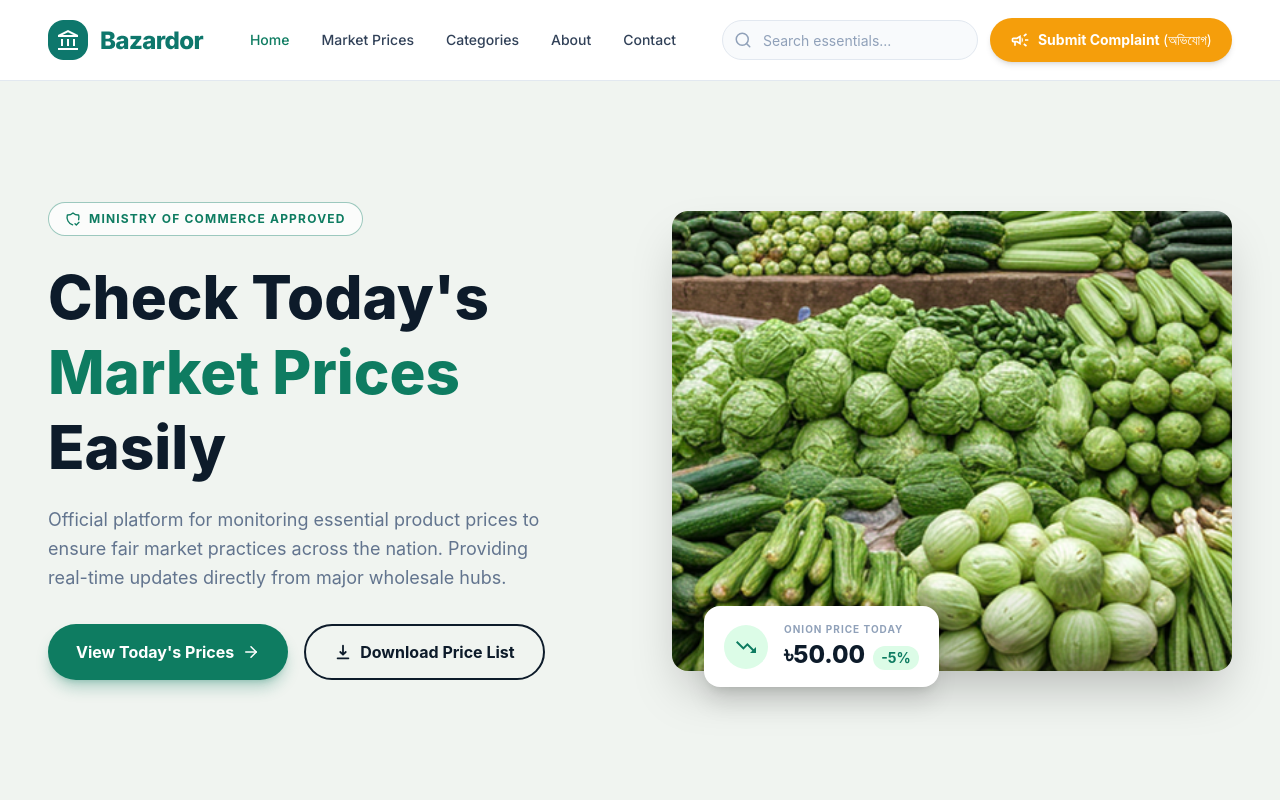
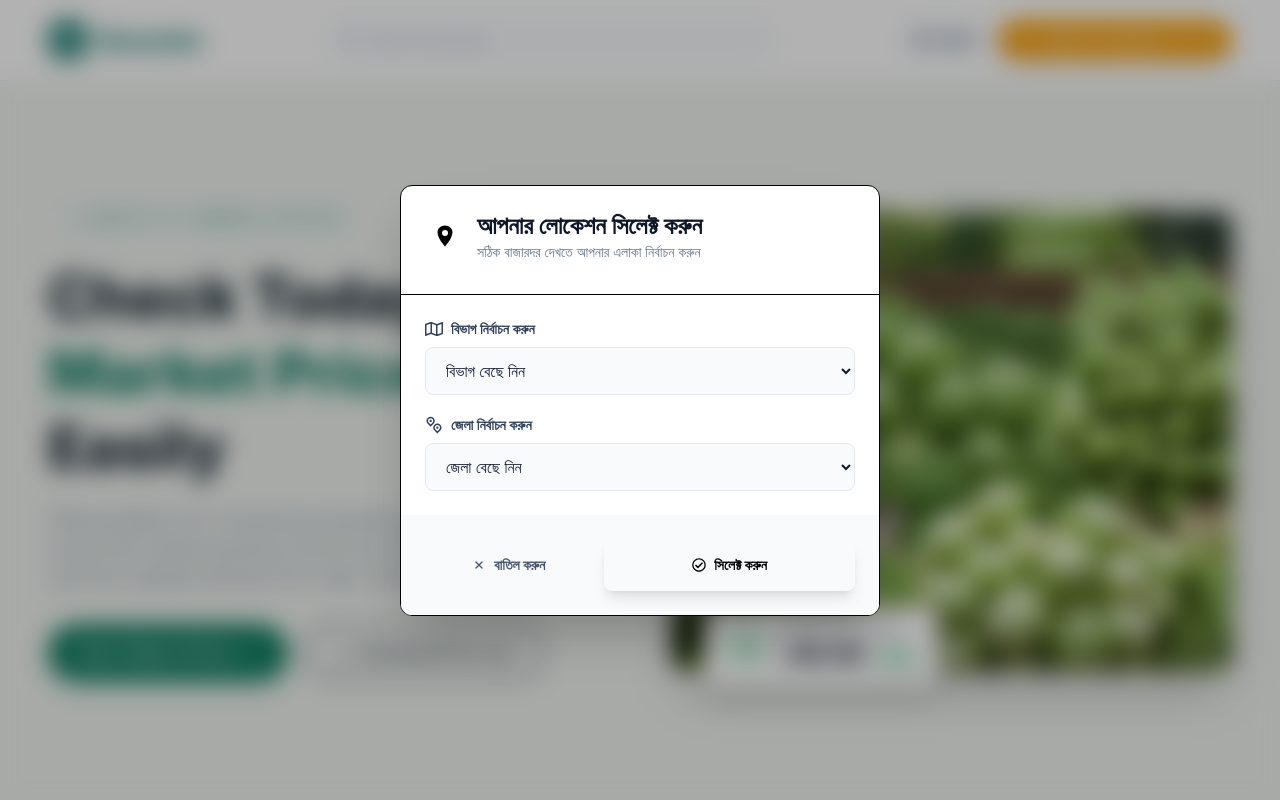
Before and after one commit to almahmud-dev/BazarDor, a React (Vite) app: page / in a window 1280 px wide. Shown: the top 800 px of the page. Built offline with nearby package versions, Linux system fonts and the light colour scheme.

Commit message:
Modal add

```diff
--- a/package.json
+++ b/package.json
@@ -15,7 +15,8 @@
     "react": "^19.2.0",
     "react-dom": "^19.2.0",
     "react-icons": "^5.6.0",
-    "tailwindcss": "^4.2.1"
+    "tailwindcss": "^4.2.1",
+    "zustand": "^5.0.11"
   },
   "devDependencies": {
     "@eslint/js": "^9.39.1",
--- a/src/App.jsx
+++ b/src/App.jsx
@@ -1,14 +1,16 @@
-import React from 'react'
+import { useEffect, useState } from 'react'  // ✅ useState add
 import Navber from './components/Navber'
 import Banner from './components/Banner'
 import Items from './components/Items'
 import Category from './components/Category'
 import From from './components/From'
 import Footer from './components/Footer'
-import { useEffect } from 'react'
 import Lenis from 'lenis'
+import Modal from './components/Model'
 
 const App = () => {
+  const [showModal, setShowModal] = useState(true);
+
   useEffect(() => {
     const lenis = new Lenis({
       duration: 1.2,
@@ -26,6 +28,8 @@ const App = () => {
 
   return (
     <>
+      {showModal && <Modal onClose={() => setShowModal(false)} />}
+      {/* <Modal/> */}
       <Navber/>
       <Banner/>
       <Items/>
--- /dev/null
+++ b/src/components/Model.jsx
@@ -0,0 +1,135 @@
+import React, { useState } from "react";
+import { FaRegCheckCircle, FaRegMap } from "react-icons/fa";
+import { IoClose, IoLocationSharp } from "react-icons/io5";
+import { RiPinDistanceLine } from "react-icons/ri";
+import useLocationStore from '../store/locationStore' // ✅ এই line add করুন
+const Modal = ({ onClose }) => {
+    const setLocation = useLocationStore((state) => state.setLocation)
+  const [division, setDivision] = useState("");
+  const [district, setDistrict] = useState("");
+
+  const handleSubmit = () => {
+    setLocation(division, district)
+    onClose();
+  };
+
+
+  const divisions = [
+    { value: "dhaka", label: "ঢাকা" },
+    { value: "chattogram", label: "চট্টগ্রাম" },
+    { value: "rajshahi", label: "রাজশাহী" },
+    { value: "khulna", label: "খুলনা" },
+    { value: "barishal", label: "বরিশাল" },
+    { value: "sylhet", label: "সিলেট" },
+    { value: "rangpur", label: "রংপুর" },
+    { value: "mymensingh", label: "ময়মনসিংহ" },
+  ];
+
+  const districts = [
+    { value: "ঢাকা সদর", label: "ঢাকা সদর" },
+    { value: "গাজীপুর", label: "গাজীপুর" },
+    { value: "নারায়ণগঞ্জ", label: "নারায়ণগঞ্জ" },
+    { value: "নারসিংদী", label: "নারসিংদী" },
+    { value: "মুন্সিগঞ্জ", label: "মুন্সিগঞ্জ" },
+    { value: "মানিকগঞ্জ", label: "মানিকগঞ্জ" },
+    { value: "টাঙ্গাইল", label: "টাঙ্গাইল" },
+  ];
+
+  return (
+    <section className="fixed inset-0 flex items-center justify-center z-50">
+      <div
+        className="modal-overlay fixed inset-0 flex items-center justify-center p-4 bg-black/30 backdrop-blur-md"
+        onClick={onClose}
+      >
+        <div
+          className="bg-white w-full max-w-120 rounded-xl shadow-2xl overflow-hidden border border-primary/10"
+          onClick={(e) => e.stopPropagation()}
+        >
+          {/* Header */}
+          <div className="p-3 sm:p-6 border-b border-primary/10">
+            <div className="flex items-center gap-3 mb-2">
+              <div className="size-10 rounded-full bg-primary/10 flex items-center justify-center text-primary">
+                <IoLocationSharp className="text-2xl" />
+              </div>
+              <div>
+                <h1 className="xs:text-base sm:text-2xl font-bold text-slate-900">
+                  আপনার লোকেশন সিলেক্ট করুন
+                </h1>
+                <p className="text-xs sm:text-sm text-slate-500">
+                  সঠিক বাজারদর দেখতে আপনার এলাকা নির্বাচন করুন
+                </p>
+              </div>
+            </div>
+          </div>
+
+          {/* Body */}
+          <div className="p-4 sm:p-6 space-y-5">
+            {/* Division */}
+            <div className="flex flex-col gap-2">
+              <label className="text-sm font-semibold text-slate-700 flex items-center gap-2">
+                <FaRegMap className="text-primary text-lg" />
+                বিভাগ নির্বাচন করুন
+              </label>
+              <select
+                value={division}
+                onChange={(e) => setDivision(e.target.value)}
+                className="w-full h-12 px-4 rounded-lg border border-slate-200 bg-slate-50 text-slate-900 focus:ring-2 focus:ring-primary focus:border-primary outline-none transition-all cursor-pointer"
+              >
+                <option value="" disabled>
+                  বিভাগ বেছে নিন
+                </option>
+                {divisions.map((div) => (
+                  <option key={div.value} value={div.value}>
+                    {div.label}
+                  </option>
+                ))}
+              </select>
+            </div>
+
+            {/* District */}
+            <div className="flex flex-col gap-2">
+              <label className="text-sm font-semibold text-slate-700 flex items-center gap-2">
+                <RiPinDistanceLine className="text-primary text-lg" />
+                জেলা নির্বাচন করুন
+              </label>
+              <select
+                value={district}
+                onChange={(e) => setDistrict(e.target.value)}
+                className="w-full h-12 px-4 rounded-lg border border-slate-200 bg-slate-50 text-slate-900 focus:ring-2 focus:ring-primary focus:border-primary outline-none transition-all cursor-pointer"
+              >
+                <option value="" disabled>
+                  জেলা বেছে নিন
+                </option>
+                {districts.map((dist) => (
+                  <option key={dist.value} value={dist.value}>
+                    {dist.label}
+                  </option>
+                ))}
+              </select>
+            </div>
+          </div>
+
+          {/* Footer */}
+          <div className="p-2 sm:p-6 bg-slate-50 flex gap-2 sm:gap-3 text-sm xs:text-base">
+            <button
+              onClick={onClose}
+              className="flex-1 rounded-lg font-bold text-slate-600 hover:bg-slate-200 transition-colors flex items-center justify-center gap-2"
+            >
+              <IoClose className="xs:text-lg" />
+              বাতিল করুন
+            </button>
+            <button
+              onClick={handleSubmit}
+              className="flex-[1.5] py-2 sm:py-4 rounded-lg font-bold bg-primary text-black hover:bg-primary/90 transition-colors shadow-lg shadow-primary/20 flex items-center justify-center gap-2"
+            >
+              <FaRegCheckCircle className="xs:text-lg" />
+              সিলেক্ট করুন
+            </button>
+          </div>
+        </div>
+      </div>
+    </section>
+  );
+};
+
+export default Modal;
--- a/src/components/Navber.jsx
+++ b/src/components/Navber.jsx
@@ -1,63 +1,79 @@
 import React, { useState } from 'react';
 import { FiSearch } from "react-icons/fi";
-import { RiGovernmentLine } from "react-icons/ri";
 import { MdOutlineCampaign } from "react-icons/md";
-import { HiOutlineMenuAlt1 } from "react-icons/hi";
+import { IoLocationSharp } from "react-icons/io5";
 import logo from '../../src/assets/Images/logo/Navber_logo.png';
+import useLocationStore from '../store/locationStore';
+import Modal from './Model';
 
 const Navber = () => {
   const [searchValue, setSearchValue] = useState('');
-  const [mobileMenuOpen, setMobileMenuOpen] = useState(false);
+  const [showModal, setShowModal] = useState(false); // ✅ modal control
+  const { division, district } = useLocationStore();
 
-  const navLinks = ['Home', 'Market Prices', 'Categories', 'About', 'Contact'];
+  const divisionLabels = {
+    dhaka: "ঢাকা",
+    chattogram: "চট্টগ্রাম",
+    rajshahi: "রাজশাহী",
+    khulna: "খুলনা",
+    barishal: "বরিশাল",
+    sylhet: "সিলেট",
+    rangpur: "রংপুর",
+    mymensingh: "ময়মনসিংহ",
+  };
 
   return (
-    <nav className="sticky top-0 z-50 w-full bg-white border-b border-slate-200">
+    <>
+      {/* ✅ Navbar এর নিজস্ব Modal */}
+      {showModal && <Modal onClose={() => setShowModal(false)} />}
+
+      <nav className="sticky top-0 z-40 w-full bg-white border-b border-slate-200">
         <div className="container mx-auto px-4 lg:px-6">
-        <div className="flex h-20 items-center justify-between">
+          <div className="flex h-20 items-center justify-between gap-4">
 
-          {/* Logo Section */}
+            {/* Logo */}
             <div className="shrink-0">
-            {/* Replace with your actual logo */}
               <img src={logo} alt="Bazardor Logo" className="h-10 w-auto" />
-
             </div>
 
-          {/* Desktop Nav Links */}
-          <div className="hidden lg:flex items-center gap-8">
-            {navLinks.map((item, index) => (
-              <a
-                key={item}
-                href="#"
-                className={`text-sm font-medium font-inter transition-colors ${
-                  index === 0
-                    ? 'text-[#0e7c61]'
-                    : 'text-slate-700 hover:text-[#0e7c61]'
-                }`}
-              >
-                {item}
-              </a>
-            ))}
-          </div>
-
-          {/* Search & Action Button */}
-          <div className="flex items-center gap-3">
-
             {/* Search Bar */}
-            <div className="hidden md:flex relative items-center">
+            <div className="flex-1 max-w-md relative">
               <FiSearch className="absolute left-3 top-1/2 -translate-y-1/2 text-slate-400 text-lg" />
               <input
                 type="text"
                 value={searchValue}
                 onChange={(e) => setSearchValue(e.target.value)}
                 placeholder="Search essentials..."
-                className="h-10 w-48 lg:w-64 rounded-full border border-slate-200 bg-slate-50 pl-10 pr-4 text-sm text-slate-700 placeholder-slate-400 focus:outline-none focus:border-[#0e7c61] focus:ring-2 focus:ring-[#0e7c61]/20 transition-all"
+                className="w-full h-10 rounded-full border border-slate-200 bg-slate-50 pl-10 pr-4 text-sm text-slate-700 placeholder-slate-400 focus:outline-none focus:border-[#0e7c61] focus:ring-2 focus:ring-[#0e7c61]/20 transition-all"
               />
             </div>
 
+            {/* Right Side */}
+            <div className="flex items-center gap-3 shrink-0">
+
+              {/* ✅ Location Badge - সব screen এ দেখাবে, click করলে modal খুলবে */}
+              {district ? (
+                <button
+                  onClick={() => setShowModal(true)}
+                  className="flex items-center gap-1.5 bg-[#0e7c61]/10 text-[#0e7c61] px-3 py-1.5 rounded-full text-sm font-semibold hover:bg-[#0e7c61]/20 transition-colors"
+                >
+                  <IoLocationSharp className="text-base shrink-0" />
+                  <span className="hidden sm:inline">{divisionLabels[division] || division}, {district}</span>
+                  <span className="sm:hidden">{district}</span>
+                </button>
+              ) : (
+                <button
+                  onClick={() => setShowModal(true)}
+                  className="flex items-center gap-1.5 bg-slate-100 text-slate-600 px-3 py-1.5 rounded-full text-sm font-semibold hover:bg-slate-200 transition-colors"
+                >
+                  <IoLocationSharp className="text-base" />
+                  <span>লোকেশন</span>
+                </button>
+              )}
+
               {/* Submit Complaint Button */}
               <button
-              className="flex items-center gap-2 rounded-full px-5 py-3 text-sm font-bold text-white shadow-md transition-all hover:opacity-90 active:scale-95"
+                className="flex items-center gap-2 rounded-full px-4 py-2.5 text-sm font-bold text-white shadow-md transition-all hover:opacity-90 active:scale-95"
                 style={{ backgroundColor: '#f59e0b' }}
               >
                 <MdOutlineCampaign className="text-xl" />
@@ -66,47 +82,11 @@ const Navber = () => {
                 </span>
               </button>
 
-            {/* Mobile Menu Button */}
-            <button
-              className="lg:hidden p-2 rounded-lg text-slate-600 hover:bg-slate-100 transition-colors"
-              onClick={() => setMobileMenuOpen(!mobileMenuOpen)}
-            >
-              <HiOutlineMenuAlt1 className="text-2xl" />
-            </button>
-          </div>
-        </div>
-
-        {/* Mobile Menu */}
-        {mobileMenuOpen && (
-          <div className="lg:hidden pb-4 border-t border-slate-100 pt-4">
-            <div className="flex flex-col gap-3">
-              {navLinks.map((item, index) => (
-                <a
-                  key={item}
-                  href="#"
-                  className={`text-sm font-semibold px-2 py-1 rounded transition-colors ${
-                    index === 0
-                      ? 'text-[#0e7c61]'
-                      : 'text-slate-700 hover:text-[#0e7c61]'
-                  }`}
-                >
-                  {item}
-                </a>
-              ))}
-              {/* Mobile Search */}
-              <div className="relative mt-2">
-                <FiSearch className="absolute left-3 top-1/2 -translate-y-1/2 text-slate-400 text-lg" />
-                <input
-                  type="text"
-                  placeholder="Search essentials..."
-                  className="w-full h-10 rounded-full border border-slate-200 bg-slate-50 pl-10 pr-4 text-sm focus:outline-none focus:border-[#0e7c61] focus:ring-2 focus:ring-[#0e7c61]/20"
-                />
             </div>
           </div>
         </div>
-        )}
-      </div>
       </nav>
+    </>
   );
 };
 
--- a/src/index.css
+++ b/src/index.css
@@ -1,6 +1,6 @@
 @import "tailwindcss";
 .container {
-    @apply max-w-[1232px] mx-auto;
+    @apply max-w-308 mx-auto;
 }
 @theme {
     --font-inter: "Inter", sans-serif;
--- /dev/null
+++ b/src/store/locationStore.js
@@ -0,0 +1,9 @@
+import { create } from 'zustand'
+
+const useLocationStore = create((set) => ({
+  division: "",
+  district: "",
+  setLocation: (division, district) => set({ division, district }),
+}))
+
+export default useLocationStore
```
Also changed, not shown: 1 other file (tests, documents, lock files or other folders). Lines whose indentation alone changed are shown as unchanged.
